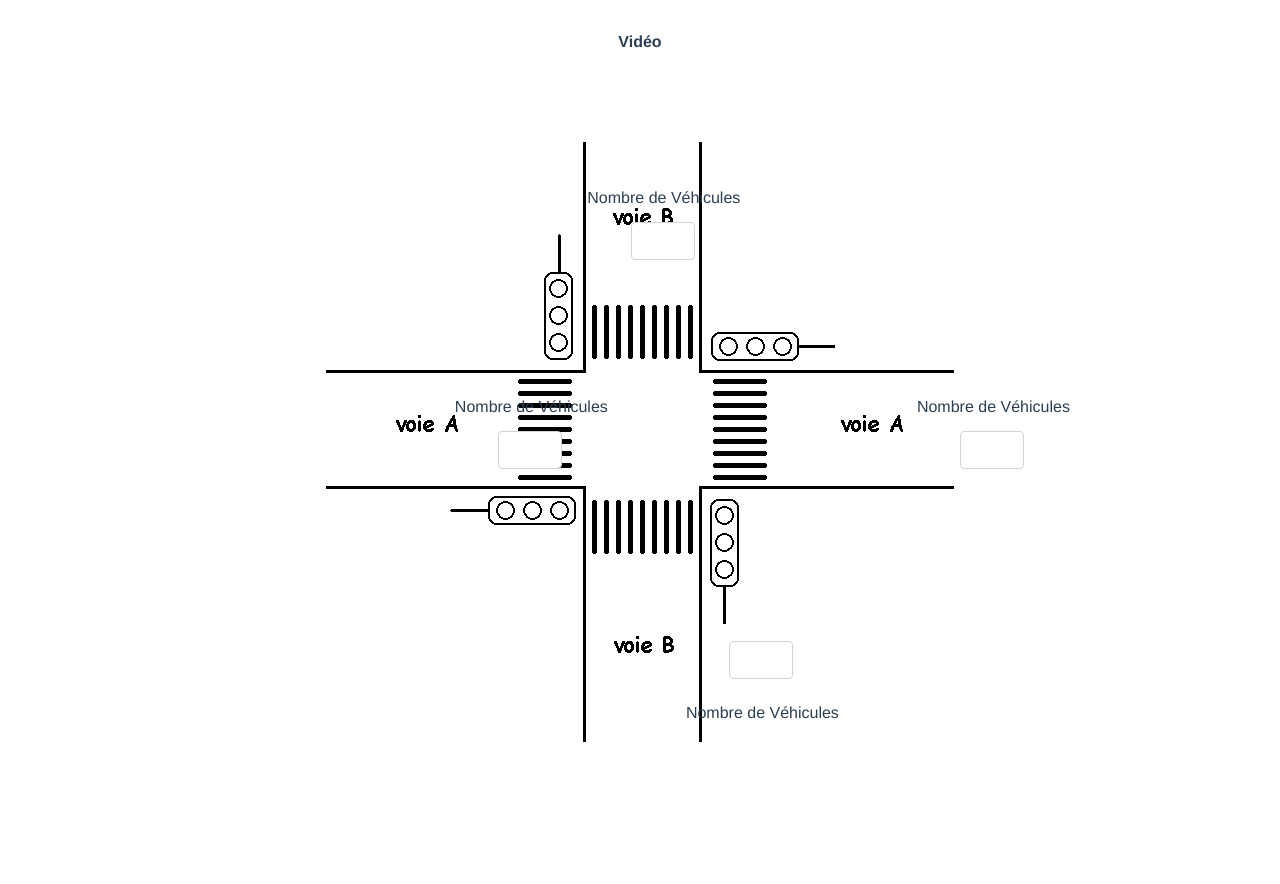
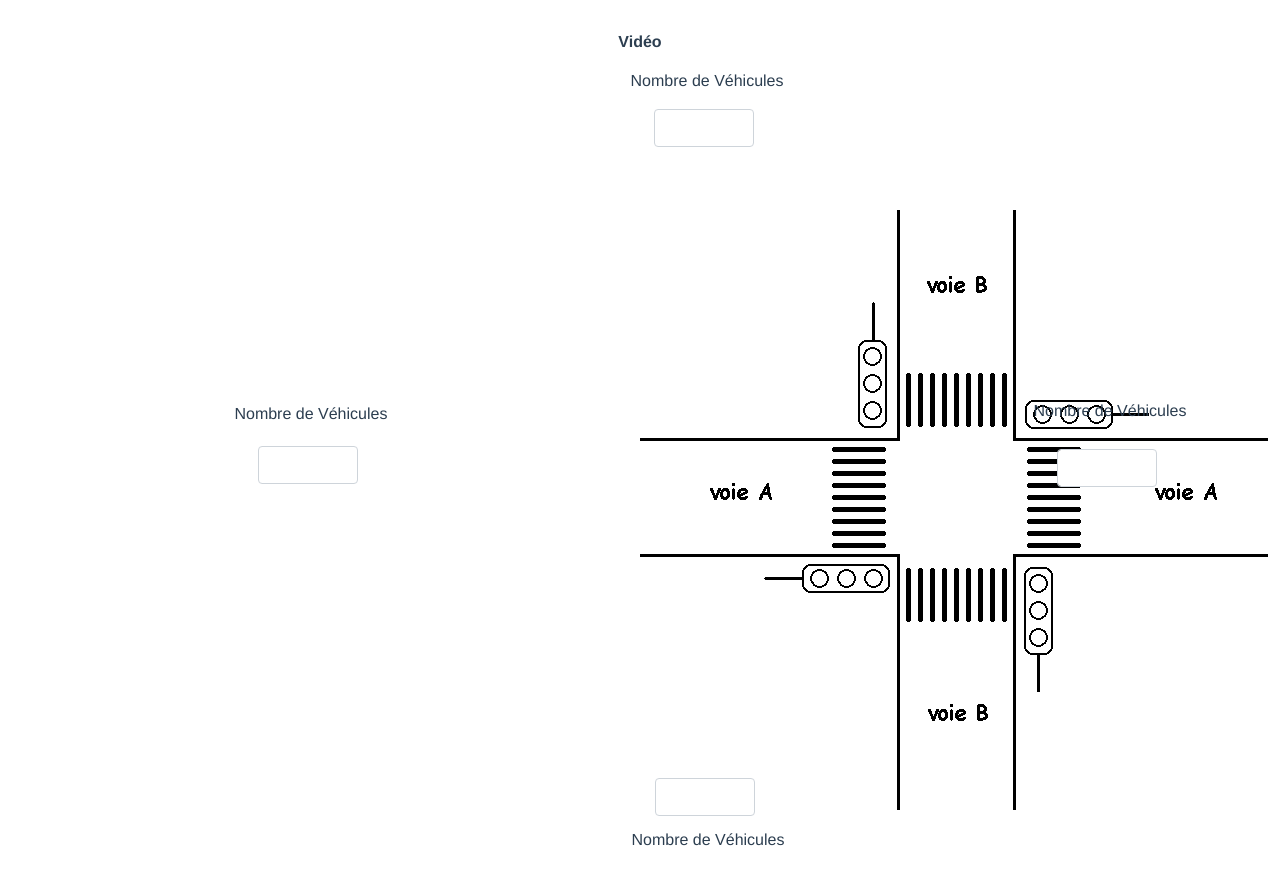
Before and after one commit to LxyFlorian/ia-epsi, a Vue app: page / in a window 1280 px wide. Shown: the top 884 px of the page. Built offline with nearby package versions, Linux system fonts and the light colour scheme.

Commit message:
Positions absolut for simulation

```diff
--- a/src/components/Form.vue
+++ b/src/components/Form.vue
@@ -1,47 +1,47 @@
 <template>
   <div>
   <b-form inline class="form">
-    <div class="Top" style="margin-top: -62%; margin-left: 11.3%">
+    <div class="Top" style="margin-top: -750px; margin-left: 130px">
       <label class= "text" for="inline-form-input-number1">Nombre de Véhicules </label> <br><br><br>
 
       <b-form-input
       id="number1"
       class="mb-2 mr-sm-2 mb-sm-0 cars1"
       type="number"
-      style="width: 5vw; margin-left: -11%; margin-top: -70%"
+      style="width: 100px; margin-left: -20px; margin-top: -100px"
       ></b-form-input>
     </div>
 
-    <div class="Right" style="margin-top: -7.5%; margin-left: 23%">
+    <div class="Right" style="margin-top:  -90px; margin-left: 250px">
       <label class= "text" for="inline-form-input-number1">Nombre de Véhicules</label> <br><br><br>
 
       <b-form-input
       id="number2"
       class="mb-2 mr-sm-2 mb-sm-0 cars2"
       type="number"
-      style="width: 5vw; margin-left: -11%; margin-top: -70%"
+      style="width: 100px; margin-left: -20px; margin-top: -80px"
       ></b-form-input>
     </div>
 
-    <div class="Bot" style="margin-top: 66%; margin-left: -50%">
+    <div class="Bot" style="margin-top: 720px; margin-left: -555px">
       <b-form-input
       id="number2"
       class="mb-2 mr-sm-2 mb-sm-0 cars2"
       type="number"
-      style="width: 5vw; margin-left: -11%; margin-top: -40%"
+      style="width: 100px; margin-left: -20px; margin-top: -40px"
       ></b-form-input>
 
       <label class= "text" for="inline-form-input-number1">Nombre de Véhicules </label> <br><br><br>
     </div>
 
-    <div class="Left" style="margin-top: -7.5%; margin-left: -50%">
+    <div class="Left" style="margin-top: -85px; margin-left: -550px">
       <label class= "text" for="inline-form-input-number1">Nombre de Véhicules </label> <br><br><br>
 
       <b-form-input
       id="number2"
       class="mb-2 mr-sm-2 mb-sm-0 cars2"
       type="number"
-      style="width: 5vw; margin-left: -11%; margin-top: -70%"
+      style="width: 100px; margin-left: -20px; margin-top: -90px"
       ></b-form-input>
     </div>
 
@@ -57,7 +57,7 @@ export default {
 
 <style>
 #app {
-  background: url('~@/assets/carrefour.png') no-repeat center;
+  background: url('~@/assets/carrefour.png') no-repeat 640px 210px;
 }
 .form {
   margin-left: 40%;
```
